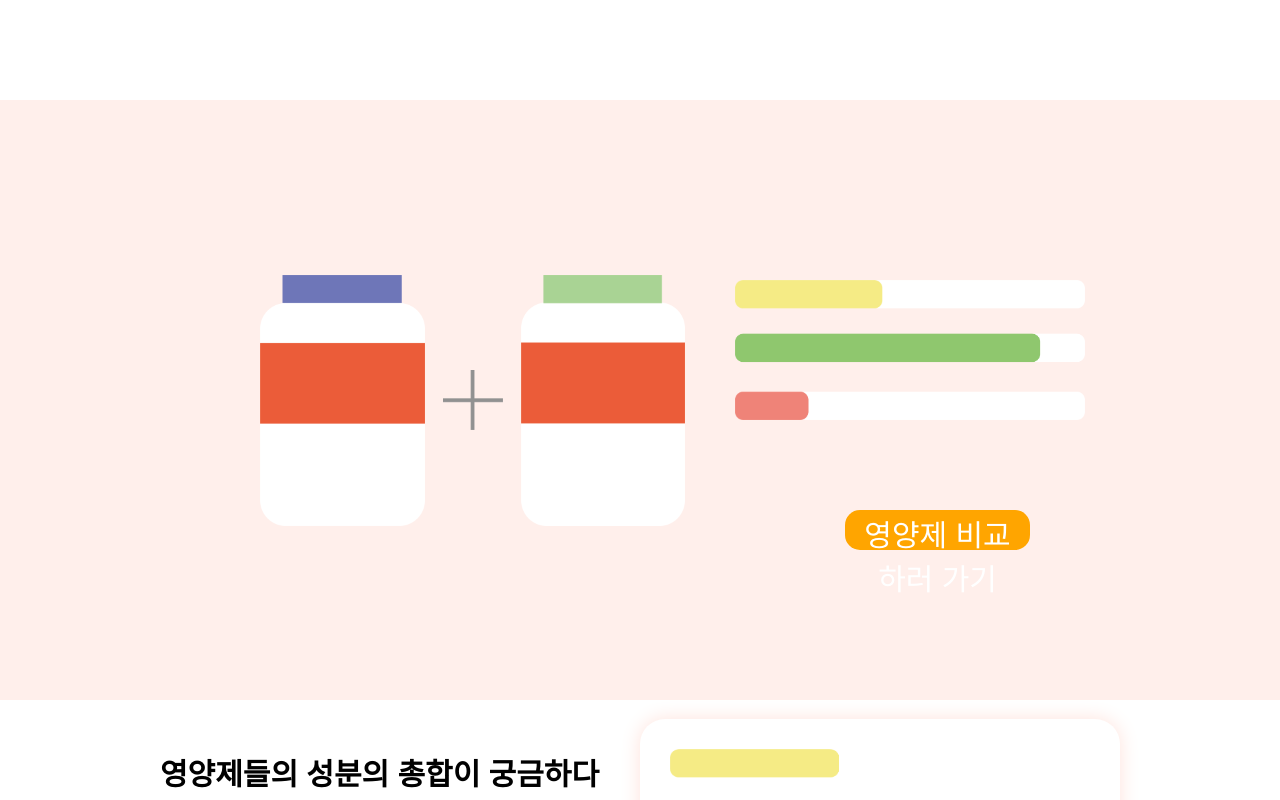
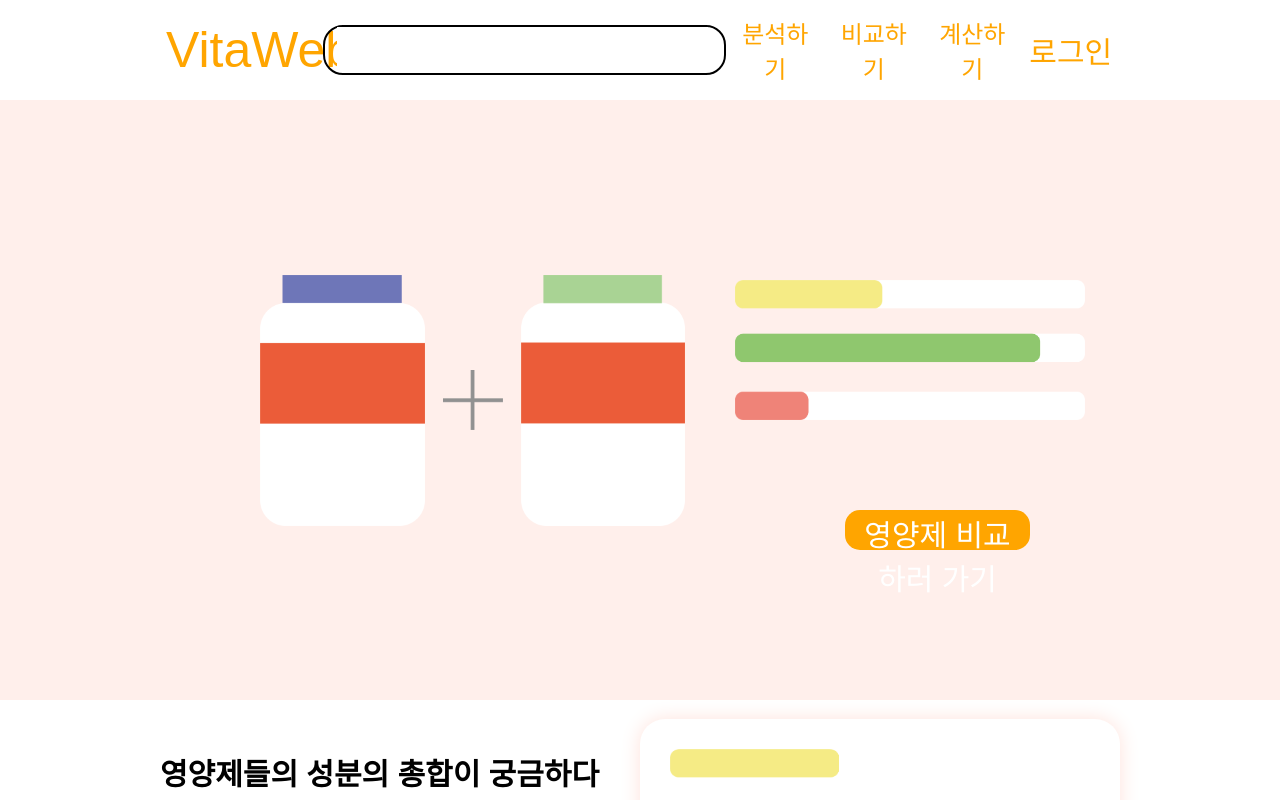
Before and after one commit to VitaVitaWeb/vita-project, a React (Create React App) app in the folder front/react-complete-guide/: page / in a window 1280 px wide. Shown: the top 800 px of the page. Built offline with nearby package versions, Linux system fonts and the light colour scheme.

Commit message:
오류 수정

```diff
--- a/front/react-complete-guide/src/App.js
+++ b/front/react-complete-guide/src/App.js
@@ -22,8 +22,8 @@ function App() {
           ></Route>
           <Route path={"/surveyPrefer"} element={<SurveyPrefer />}></Route>
           <Route path={"/surveyPurpose"} element={<SurveyPurpose />}></Route>
-          <Route path="/ComparePage" element={<VitaComparePage />}></Route>
-          <Route path="/InfoPage" element={<VitaInfoPage />}></Route>
+          <Route path={"/ComparePage"} element={<VitaComparePage />}></Route>
+          <Route path={"/InfoPage"} element={<VitaInfoPage />}></Route>
         </Routes>
       </BrowserRouter>
     </div>
--- a/front/react-complete-guide/src/CommonComponent/TopBar/topBar.js
+++ b/front/react-complete-guide/src/CommonComponent/TopBar/topBar.js
@@ -7,6 +7,9 @@ function TopBar() {
   }
   function goSurvey() {
     movePage("/surveyFormation");
+  }
+  function goCompare() {
+    movePage("/ComparePage");
   }
   return (
     <div className="topBar">
@@ -20,7 +23,9 @@ function TopBar() {
         <button onClick={goSurvey} className="mainCompareButton">
           분석하기
         </button>
-        <button className="mainCompareButton">비교하기</button>
+        <button onClick={goCompare} className="mainCompareButton">
+          비교하기
+        </button>
         <button className="mainCompareButton">계산하기</button>
         <button className="mainLoginButton">로그인</button>
       </div>
--- a/front/react-complete-guide/src/Pages/MainPage/mainPage.js
+++ b/front/react-complete-guide/src/Pages/MainPage/mainPage.js
@@ -1,4 +1,4 @@
-import TopBar from "../../CommonComponents/TopBar/topBar";
+import TopBar from "../../CommonComponent/TopBar/topBar";
 import Main from "./component/main";
 import MainSec from "./component/mainSec";
 import MainBestItem from "./component/mainBestItem";
--- a/front/react-complete-guide/src/Pages/Survey/surveyFormation.js
+++ b/front/react-complete-guide/src/Pages/Survey/surveyFormation.js
@@ -1,4 +1,4 @@
-import TopBar from "../../CommonComponents/TopBar/topBar";
+import TopBar from "../../CommonComponent/TopBar/topBar";
 import SurveyMain from "./component/surveyMain";
 import SurveyBottom from "./component/surveyBottomBar";
 import "./component/surveyBackground.css";
--- a/front/react-complete-guide/src/Pages/Survey/surveyPrefer.js
+++ b/front/react-complete-guide/src/Pages/Survey/surveyPrefer.js
@@ -1,4 +1,4 @@
-import TopBar from "../../CommonComponents/TopBar/topBar";
+import TopBar from "../../CommonComponent/TopBar/topBar";
 import SurveyMain from "./component/surveyMain";
 import SurveyBottom from "./component/surveyBottomBar";
 import "./component/surveyBackground.css";
--- a/front/react-complete-guide/src/Pages/Survey/surveyPurpose.js
+++ b/front/react-complete-guide/src/Pages/Survey/surveyPurpose.js
@@ -1,4 +1,4 @@
-import TopBar from "../../CommonComponents/TopBar/topBar";
+import TopBar from "../../CommonComponent/TopBar/topBar";
 import SurveyMain from "./component/surveyMain";
 import SurveyBottom from "./component/surveyBottomBar";
 import "./component/surveyBackground.css";
```
